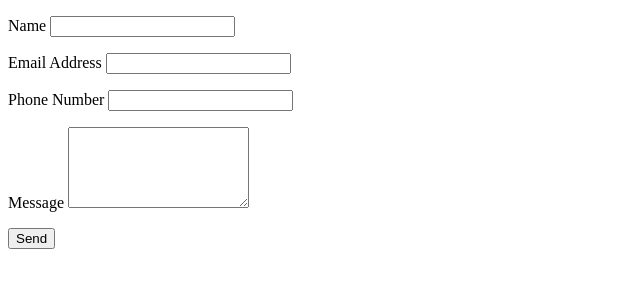
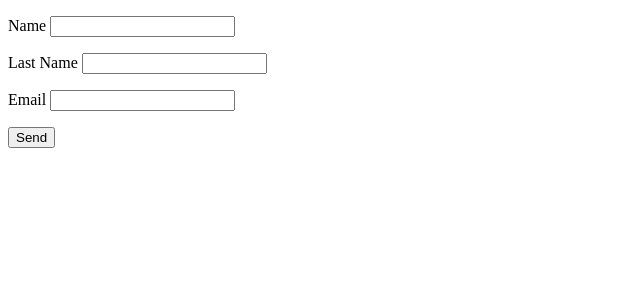
Before and after one commit to alian7/test3, a plain HTML site: page index.html in a window 1280 px wide. Shown: the whole page, without its empty margins (0-640 px from the left). Drawn offline with nearby package versions, Linux system fonts and the light colour scheme.

Commit message:
Update index.html

```diff
--- a/index.html
+++ b/index.html
@@ -7,25 +7,30 @@
   </head>
   <body>
     <!-- Contact Form - sent to a Google Sheet -->
-    <form id='foo'>
+    <form name="submit-to-google-sheet">
       <p>
         <label>Name</label>
-        <input id='name' name='name' type='text'>
+        <input id='FirstName' name='name' type='text'>
       </p><p>
-        <label>Email Address</label>
-        <input id='email' name='email' type='email'>
+        <label>Last Name</label>
+        <input id='LastName' name='email' type='text'>
       </p><p>
-        <label>Phone Number</label>
-        <input id='phone' name='phone' type='tel'>
-      </p><p>
-        <label>Message</label>
-        <textarea id='message' name='message' rows='5'></textarea>
+        <label>Email</label>
+        <input id='Email' name='phone' type='email'>
       </p>
         <div id='success'></div>
         <button type='submit'>Send</button>
     </form>
 
-  <script src="https://ajax.googleapis.com/ajax/libs/jquery/2.1.4/jquery.min.js"></script>
-  <!-- Custom Theme JavaScript -->
-  <script src='google-sheet.js'></script>
+  <script>
+  const scriptURL = '<SCRIPT URL>'
+  const form = document.forms['submit-to-google-sheet']
+
+  form.addEventListener('submit', e => {
+    e.preventDefault()
+    fetch(scriptURL, { method: 'POST', body: new FormData(form)})
+      .then(response => console.log('Success!', response))
+      .catch(error => console.error('Error!', error.message))
+  })
+</script>
 </html>
```
